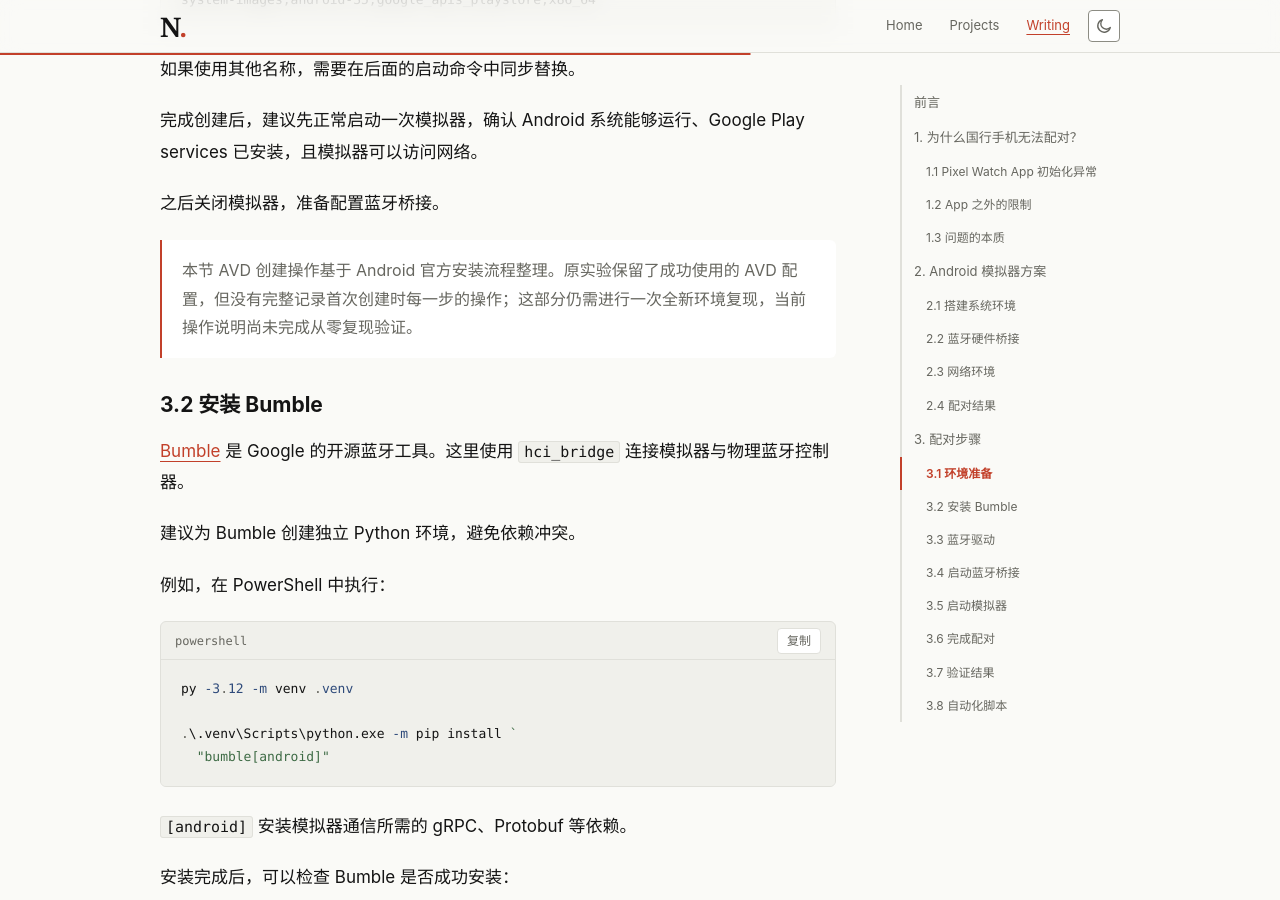
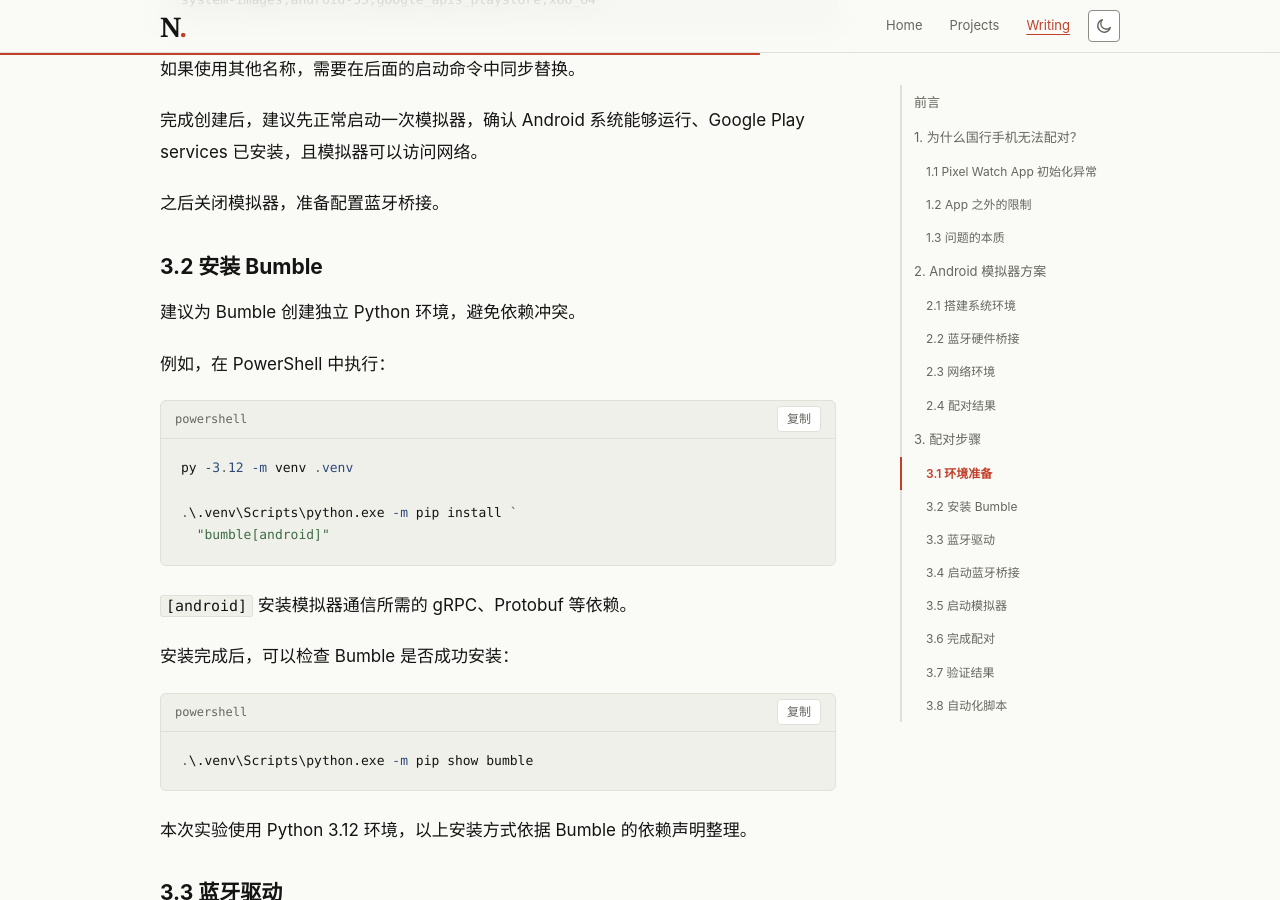
Before and after one commit to Nook001/Nook001.github.io, a Jekyll site: the page built from _posts/2026-10-27-pixel-watch-pairing-china.md, in a window 1280 px wide and 900 px high, scrolled down 10472 px. Built offline with Jekyll 4.4.1, drawn with Linux system fonts in a browser that asks for light colours; some of the changed lines change nothing that is shown; some of the changed text lies outside the part shown.

Commit message:
补充版本说明；移除不必要的概念解释

```diff
--- a/_posts/2026-10-27-pixel-watch-pairing-china.md
+++ b/_posts/2026-10-27-pixel-watch-pairing-china.md
@@ -293,8 +293,8 @@
 |---|---|
 | 操作系统 | Windows 11 |
 | Android Emulator | 36.x |
-| Android 系统镜像 | Android 15 / Google Play / x86_64 |
-| Python | 3.12 |
+| Android 系统镜像 | Android 15 / Google Play / x86_64（官方正式版） |
+| Python | 3.12+ |
 | Bumble | 已安装 |
 | 蓝牙控制器 | Intel BE201，USB `8087:0037` |
 | 虚拟设备 | 4 核 / 4 GB |
@@ -333,11 +333,7 @@
 
 之后关闭模拟器，准备配置蓝牙桥接。
 
-> 本节 AVD 创建操作基于 Android 官方安装流程整理。原实验保留了成功使用的 AVD 配置，但没有完整记录首次创建时每一步的操作；这部分仍需进行一次全新环境复现，当前操作说明尚未完成从零复现验证。
-
 ### 3.2 安装 Bumble
-
-[Bumble](https://github.com/google/bumble) 是 Google 的开源蓝牙工具。这里使用 `hci_bridge` 连接模拟器与物理蓝牙控制器。
 
 建议为 Bumble 创建独立 Python 环境，避免依赖冲突。
 
```
